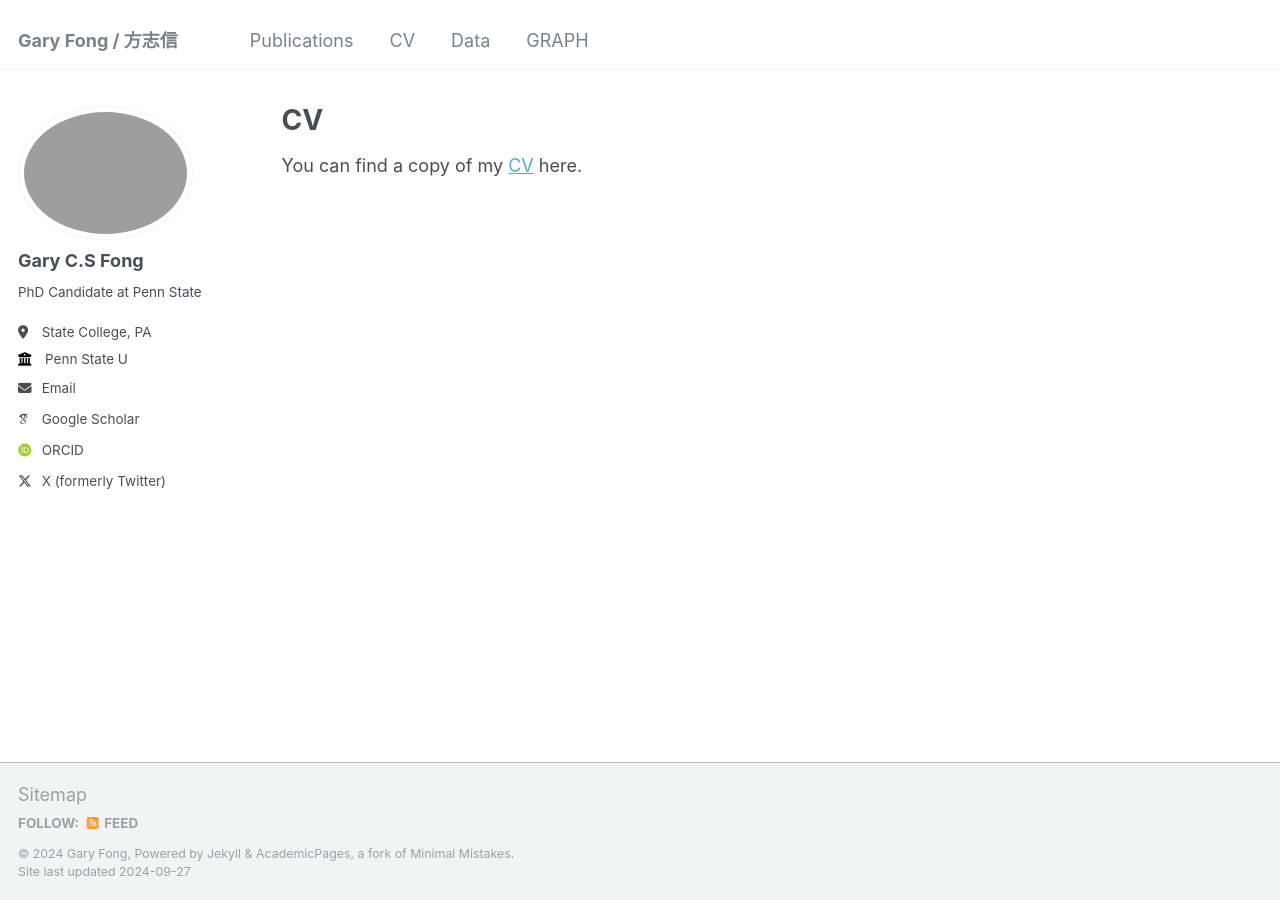
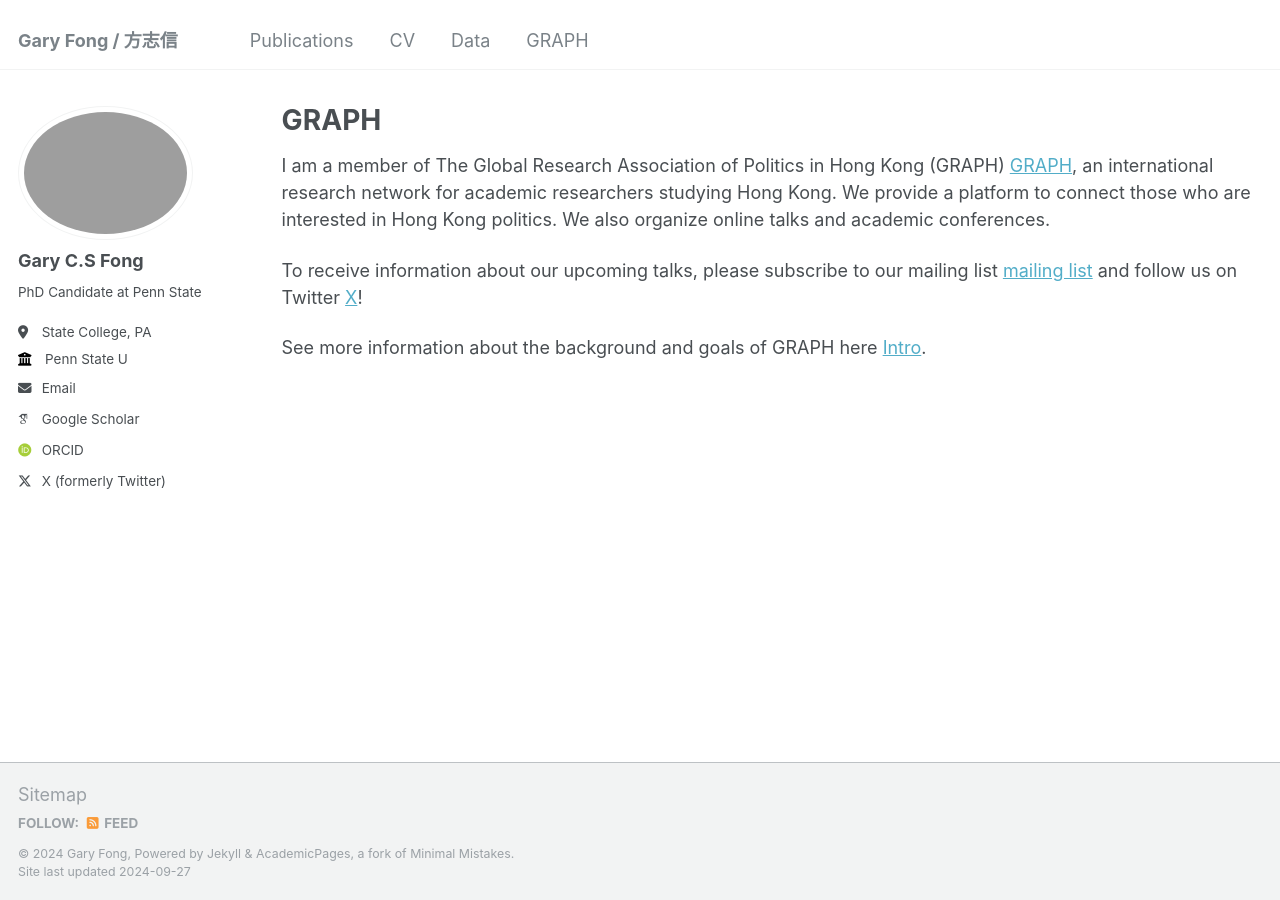
Before and after one commit to sap98fcs/sap98fcs.github.io, a Jekyll site: the page built from _pages/graph.md, in a window 1280 px wide. Built offline with Jekyll 4.4.1, drawn with Linux system fonts in a browser that asks for light colours; some web fonts are replaced.

Commit message:
Update graph.md

```diff
--- a/_pages/graph.md
+++ b/_pages/graph.md
@@ -1,10 +1,13 @@
 ---
 layout: archive
-title: "CV"
-permalink: /cv/
+title: "GRAPH"
+permalink: /graph/
 author_profile: true
 redirect_from:
-  - /resume
 ---
 
-You can find a copy of my [CV](/files/CV Fong Chi Shun.docx) here.
+I am a member of The Global Research Association of Politics in Hong Kong (GRAPH) [GRAPH](https://graph-hk.github.io/web/), an international research network for academic researchers studying Hong Kong. We provide a platform to connect those who are interested in Hong Kong politics. We also organize online talks and academic conferences.
+
+To receive information about our upcoming talks, please subscribe to our mailing list [mailing list](https://forms.gle/L85raaDrjX3suitM9) and follow us on Twitter [X](https://twitter.com/GRAPHhk)!
+
+See more information about the background and goals of GRAPH here [Intro](https://graph-hk.github.io/web/about/).
```
